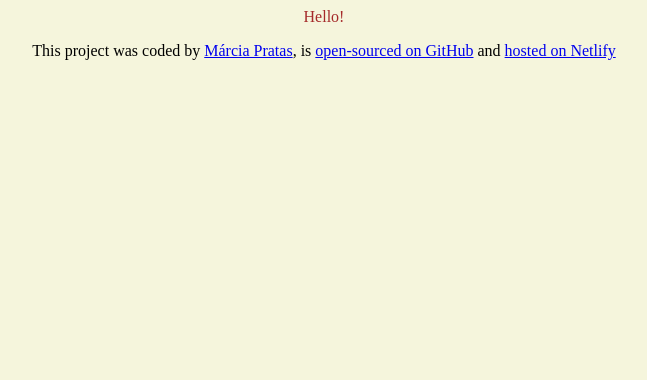
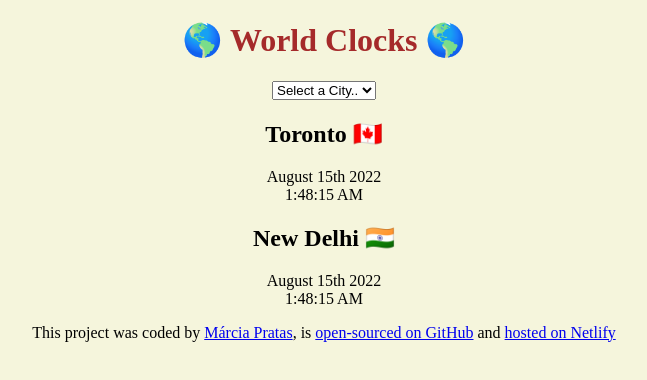
Before and after one commit to MarciaPratas2000/world-clock-app, a plain HTML site: page index.html in a window 1280 px wide. Shown: the whole page, without its empty margins (316-963 px from the left). Drawn offline with Linux system fonts and the light colour scheme; a script that the page names is missing.

Commit message:
Added basic HTML

```diff
--- a/index.html
+++ b/index.html
@@ -3,18 +3,35 @@
   <head>
     <meta charset="UTF-8" />
     <meta name="viewport" content="width=device-width, initial-scale=1.0" />
-
     <link href="src/css/style.css" rel="stylesheet" type="text/css" />
 
     <title>World Clock App - Márcia Pratas</title>
   </head>
   <body>
-    <div>
+    <div class="container">
       <header>
-Hello!
-      </header>
-      <main>
-      </main>
+   <h1> 🌎 World Clocks 🌎</h1>
+   <select name="cities" id="cities">
+   <option value="">Select a City..</option>
+   <option value="toronto">Toronto 🇨🇦</option>
+   <option value="new-delhi">New Delhi 🇮🇳</option>
+   <option value="sydney">Sydney 🇦🇺</option>
+   <option value="rome">Rome 🇮🇹</option>
+  </select>
+</header>
+<main>
+  <div class="city-details">
+    <h2 class="city">Toronto 🇨🇦</h2>
+    <div class="date">August 15th 2022</div>
+    <div class="time">1:48:15 AM</div>
+  </div>
+
+  <div class="city-details">
+  <h2 class="city">New Delhi 🇮🇳</h2>
+  <div class="date">August 15th 2022</div>
+  <div class="time">1:48:15 AM</div>
+</div>
+</main>
       <footer>
         <p>
           This project was coded by
@@ -24,6 +41,7 @@ Hello!
         </p>
       </footer>
     </div>
+  </div>
     <script src="src/javascript/index.js "></script>
   </body>
 </html>
--- a/src/javascript/index.js
+++ /dev/null
@@ -1 +0,0 @@
-alert("World Clock APP");
```
